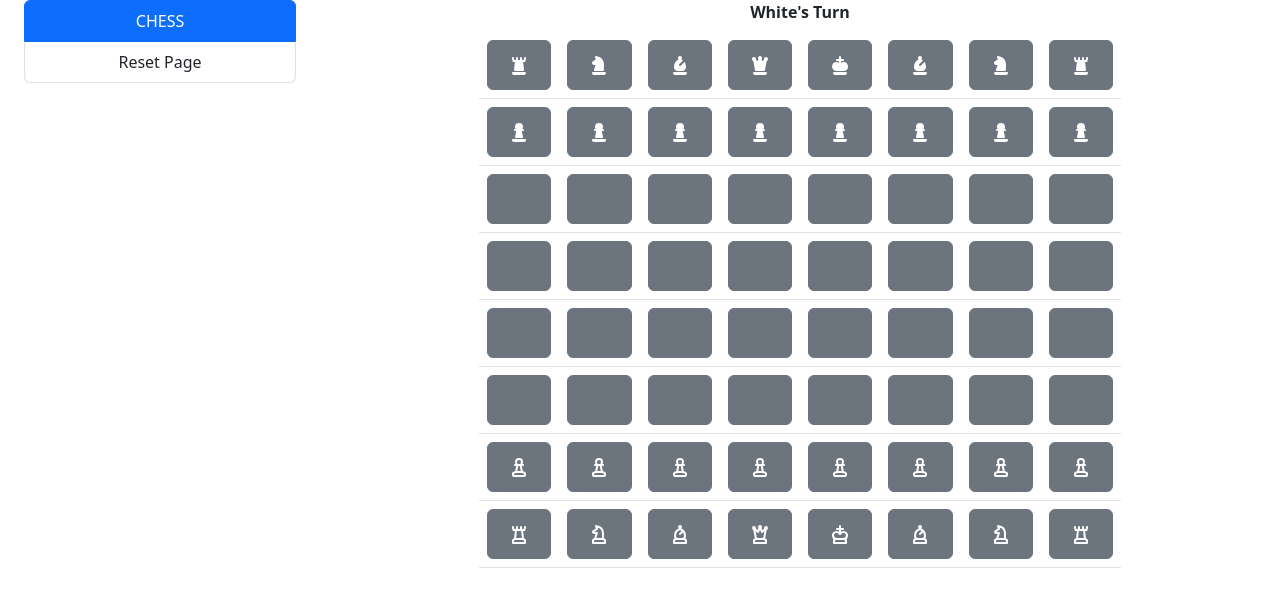
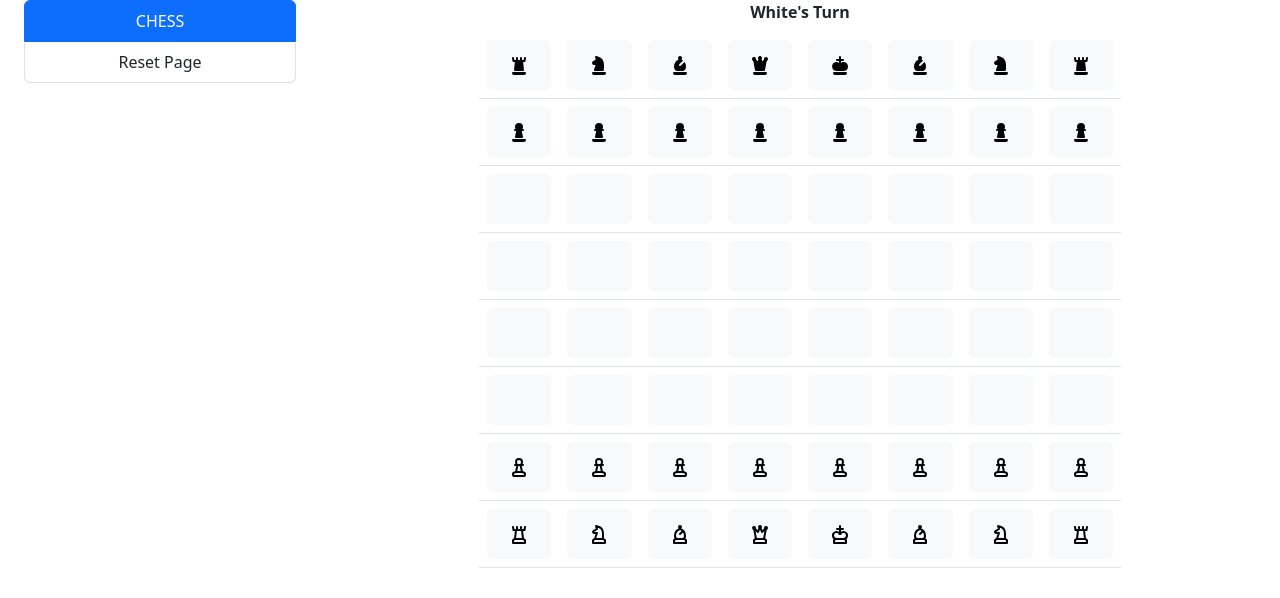
Before and after one commit to qdave5/chess-with-react, a React (Create React App) app: page / in a window 1280 px wide. Shown: the top 598 px of the page. Built offline with nearby package versions, Linux system fonts and the light colour scheme.

Commit message:
update chessboard

```diff
--- a/src/components/ChessBoardTile.jsx
+++ b/src/components/ChessBoardTile.jsx
@@ -1,5 +1,6 @@
 import React, { useEffect } from "react";
 import { Button } from "reactstrap";
+import { PieceSide } from "../constant/PieceSide";
 
 const ChessBoardTile = ({ cell, handleClickEvent }) => {
   useEffect(() => {}, [cell]);
@@ -10,6 +11,7 @@ const ChessBoardTile = ({ cell, handleClickEvent }) => {
       style={{ minWidth: "50px", minHeight: "50px", padding: "12.5%" }}
       name={cell?.tile}
       onClick={() => handleClickEvent(cell?.tile)}
+      color={"light"}
     >
       {(cell.piece.icon && cell.piece.icon) || " "}
     </Button>
```
